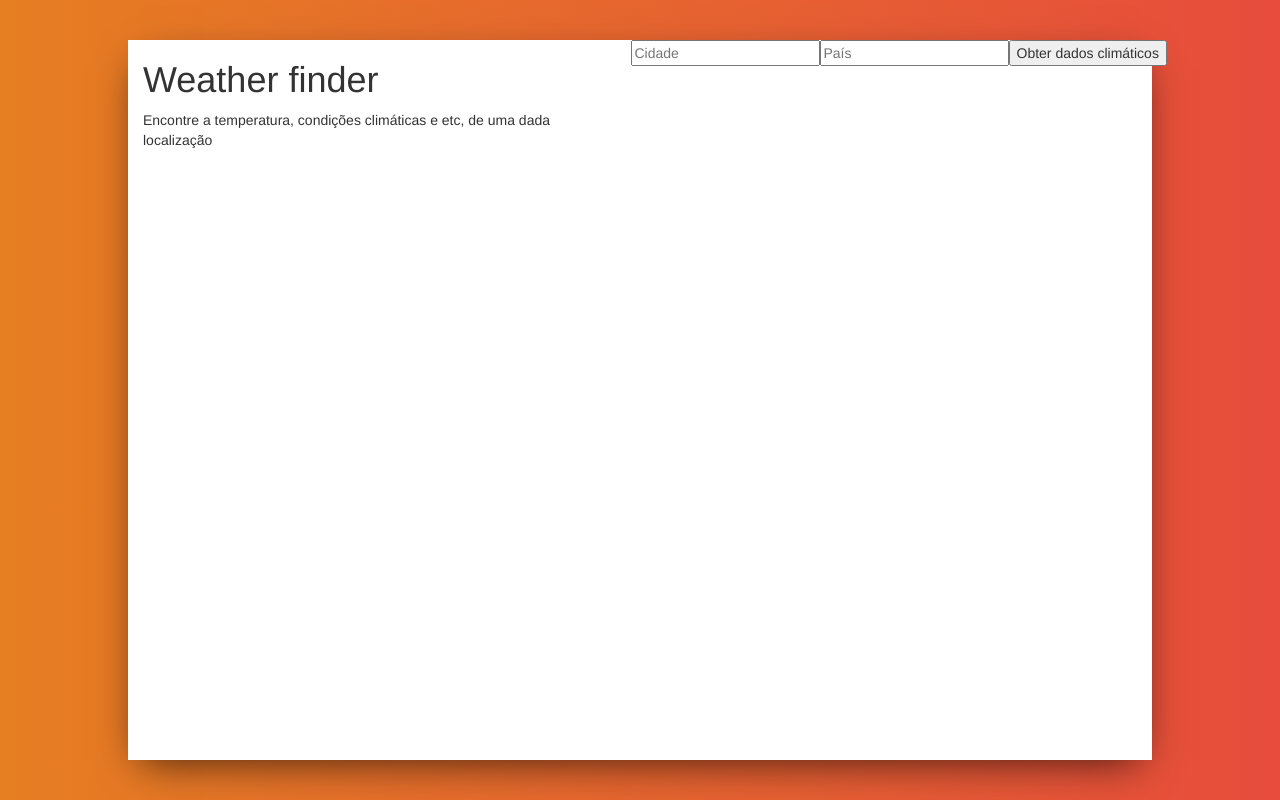
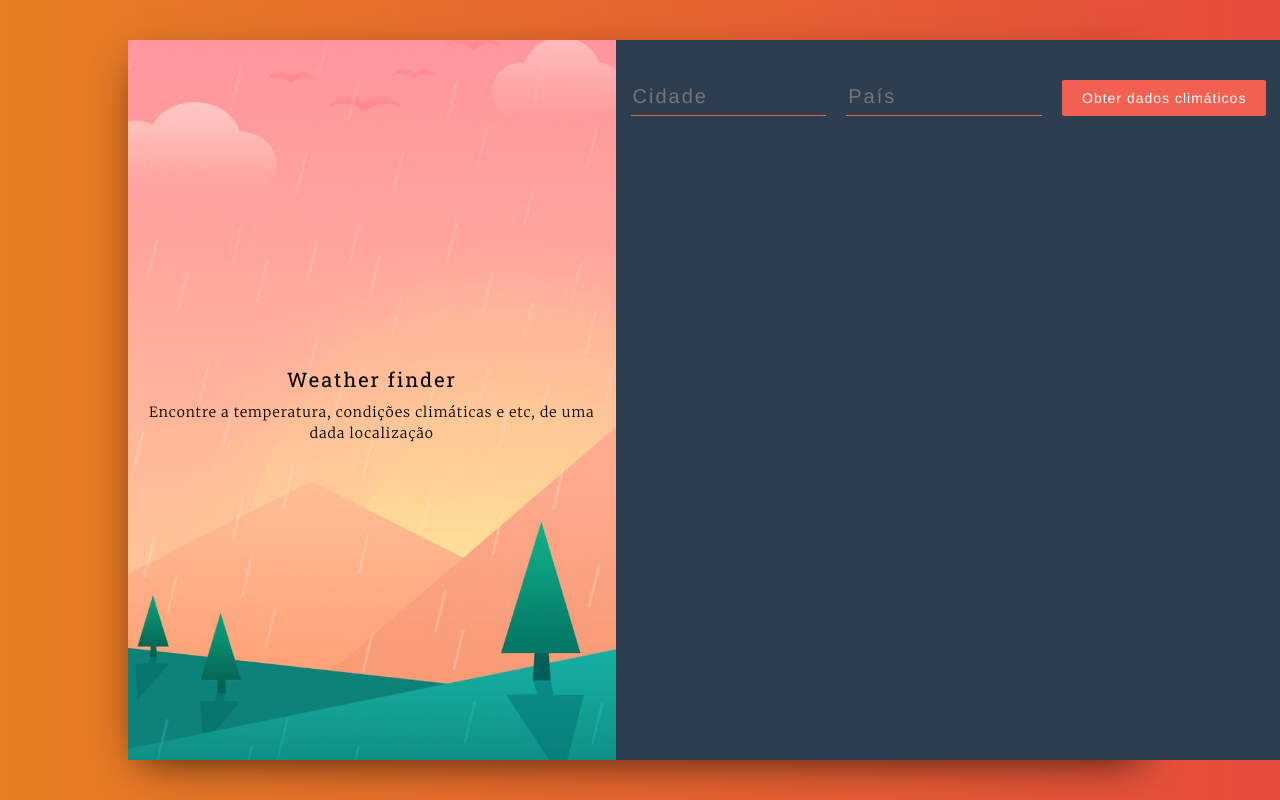
Before and after one commit to juniorsilva42/react-simple-weather-app, a React (Create React App) app: page / in a window 1280 px wide. Built offline with nearby package versions, Linux system fonts and the light colour scheme.

Commit message:
Atividade finalizada.

```diff
--- a/src/App.js
+++ b/src/App.js
@@ -5,6 +5,8 @@ import Weather from './components/Weather'
 import Form from './components/Form'
 
 import apiKeys from './config//apiKeys'
+
+import './components/main.sass'
 
 export default class App extends React.Component {
 
--- a/src/components/Titles.js
+++ b/src/components/Titles.js
@@ -2,8 +2,8 @@ import React from 'react'
 
 const Title = props => (
     <div>
-        <h1>Weather finder</h1>
-        <p>Encontre a temperatura, condições climáticas e etc, de uma dada localização</p>
+        <h1 className="main-title">Weather finder</h1>
+        <p className="main-subtitle">Encontre a temperatura, condições climáticas e etc, de uma dada localização</p>
     </div>
 )
 
--- a/src/components/main.sass
+++ b/src/components/main.sass
@@ -20,3 +20,83 @@ body
     margin: 0 auto
 
 .title-container
+    height: 90vh
+    background: url("../static/images/background.jpg") center center no-repeat
+    background-size: cover
+    display: flex
+    align-items: center
+    justify-content: center
+    text-align: center
+    color: black
+
+.title-container .main-title
+    font-size: 20px
+    letter-spacing: 2px
+    line-height: 1.3
+    font-family: 'Roboto Slab', serif
+
+.title-container .main-subtitle
+    font-weight: 100
+    letter-spacing: 1px
+    line-height: 1.5
+    font-family: "Merriweather", serif
+
+.form-container
+    background-color: #2c3e50
+    height: 90vh
+    padding-top: 40px
+
+input[type="text"]
+    background-color: transparent
+    border: 0
+    border-bottom: 1px solid #f16051
+    width: 30%
+    padding-bottom: 4px
+    color: #FFF !important
+    font-weight: lighter
+    letter-spacing: 2px
+    margin-bottom: 30px
+    margin-right: 20px
+    font-size: 20px
+
+input[type="text"]
+    outline: none
+
+input:-webkit-autofill
+    -webkit-box-shadow: 0 0 0 30px #2c3e50 inset
+    -webkit-text-fill-color: #fff !important
+
+button
+    border: 0
+    padding: 8px 20px
+    margin: 0 2px
+    border-radius: 2px
+    font-weight: lighter
+    letter-spacing: 1px
+    font-size: 15px
+    cursor: pointer
+    background-color: #f16051
+    color: #fff !important
+    font-weight: 100
+
+button:active
+    outline: none
+
+.weather-info
+    width: 60%
+    font-size: 20px
+    font-weight: 200
+    letter-spacing: 2px
+
+.weather-key
+    border-bottom: 2px solid rgba(255,255,255,0.06)
+    color: #f16051
+    padding: 20px 0 20px 0
+    font-weight: 400
+
+.weather-key:last-child
+    border: 0
+
+.weather-value
+    color: #FFF
+    font-weight: 200
--- a/src/index.js
+++ b/src/index.js
@@ -4,7 +4,6 @@ import ReactDOM from 'react-dom';
 import App from './App';
 import * as serviceWorker from './serviceWorker';
 
-import './components/main.sass'
 import 'bootstrap/dist/css/bootstrap.min.css'
 
 ReactDOM.render(<App />, document.getElementById('bitlbs-app-root'));
```
Also changed, not shown: src/static/images/background.jpg (added).
